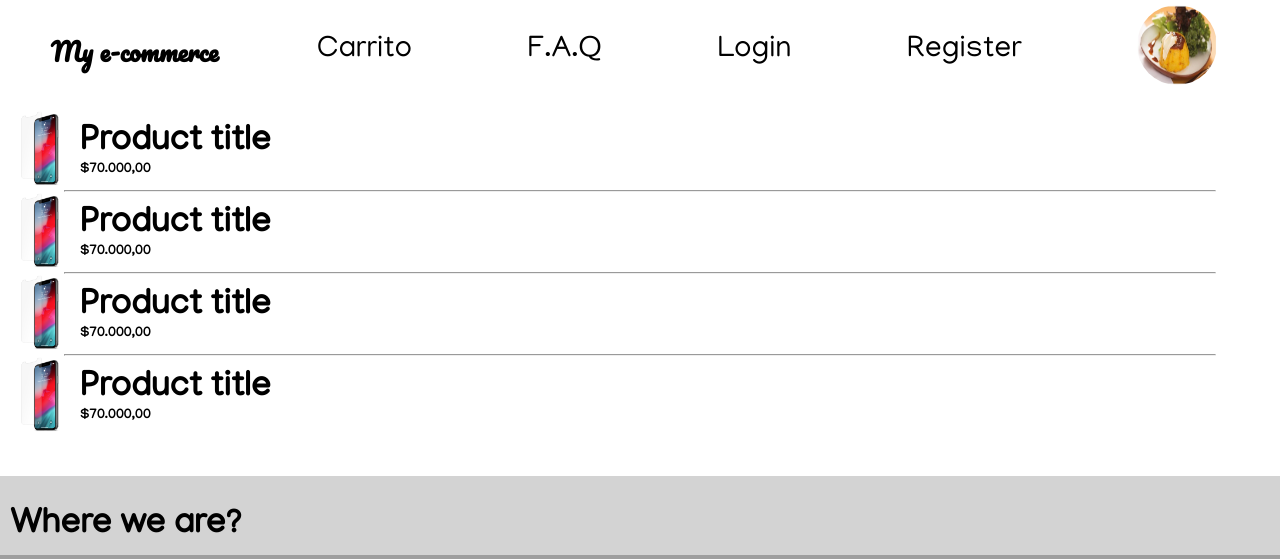
After one commit to SantiagoSequeira/ProyectoFinal, a PHP site: page /cart.html in a window 1280 px wide. The commit adds this page. Shown: the top 559 px of the page. Run offline with PHP 8.4, Linux system fonts and the light colour scheme; grey boxes are pictures that could not be loaded.

Commit message:
Pagina productos, no terminada, pop-up(ver)

```diff
--- /dev/null
+++ b/cart.html
@@ -0,0 +1,156 @@
+<!DOCTYPE html>
+<html lang="en">
+<head>
+  <meta charset="UTF-8">
+  <meta name="viewport" content="width=device-width, initial-scale=1.0">
+  <meta http-equiv="X-UA-Compatible" content="ie=edge">
+  <link href="https://fonts.googleapis.com/css?family=Manjari|Pacifico|Roboto+Slab&display=swap" rel="stylesheet">
+  <link rel="stylesheet" href="css/styles.css">
+  <title>Document</title>
+  <!-- <script type="text/javascript">
+  function show() {
+    var x = document.getElementById("pop-out");
+    var y = document.getElementById("cart");
+    if (x.style.display === "none") {
+      x.style.display = "flex";
+      y.style.filter = "blur(1px)";
+
+    } else {
+      x.style.display = "none";
+      y.style.filter = "none";
+
+    }
+    }
+  </script> -->
+</head>
+<body>
+  <div class="container" id="cart">
+    <header>
+      <nav>
+        <h1 class="titulo"><a href="index.html">My e-commerce</a></h1>
+        <ul class="header-nav">
+          <li><a href="">Carrito</a></li>
+          <li><a href="">F.A.Q</a></li>
+          <li><a href="">Login</a></li>
+          <li><a href="">Register</a></li>
+          <li><a href=""><img src="img/foto-entradas.jpg" alt="" class="img-user"></a></li>
+        </ul>
+        <div class="botonera">
+          <a href=""><ion-icon name="menu"></ion-icon></a>
+          <a href="perfil.html"><ion-icon name="person"></ion-icon></a>
+        </div>
+      </nav>
+    </header>
+    <main>
+      <ul class="item-cart-ul">
+        <li class="item-cart" onclick="//show()">
+          <div class="item-cart">
+            <img src="img/IX.jpg" alt="" class="item-cart-img">
+            <div>
+              <h3>Product title</h3>
+              <h5>$70.000,00</h5>
+            </div>
+          </div>
+        </li>
+        <hr class="line">
+        <ul class="item-cart-ul">
+          <li class="item-cart" onclick="//show()">
+            <div class="item-cart">
+              <img src="img/IX.jpg" alt="" class="item-cart-img">
+              <div>
+                <h3>Product title</h3>
+                <h5>$70.000,00</h5>
+              </div>
+            </div>
+          </li>
+          <hr class="line">
+          <ul class="item-cart-ul">
+            <li class="item-cart" onclick="//show()">
+              <div class="item-cart">
+                <img src="img/IX.jpg" alt="" class="item-cart-img">
+                <div>
+                  <h3>Product title</h3>
+                  <h5>$70.000,00</h5>
+                </div>
+              </div>
+            </li>
+            <hr class="line">
+            <ul class="item-cart-ul">
+              <li class="item-cart" onclick="//show()">
+                <div class="item-cart">
+                  <img src="img/IX.jpg" alt="" class="item-cart-img">
+                  <div>
+                    <h3>Product title</h3>
+                    <h5>$70.000,00</h5>
+                  </div>
+                </div>
+              </li>
+      </ul>
+    </main>
+
+    <footer>
+        <h2>Where we are?</h2>
+
+      <iframe src="https://www.google.com/maps/embed?pb=!1m18!1m12!1m3!1d3283.3309486515113!2d-58.3815952!3d-34.621076099999996!2m3!1f0!2f0!3f0!3m2!1i1024!2i768!4f13.1!3m3!1m2!1s0x95bccb28ea8781cb%3A0xb791570f7236c962!2sDigital%20House!5e0!3m2!1ses-419!2sar!4v1567891532406!5m2!1ses-419!2sar" width="100%" height="200" frameborder="0" style="border:0;" allowfullscreen="" class="mapa"></iframe>
+      <div class="pie-pagina">
+        <h2>Contact:</h2>
+        <ul class="footer-ul">
+          <li>
+            <a href="" class="footer-boton">
+              <ion-icon name="logo-facebook"></ion-icon>
+            </a>
+          </li>
+          <li>
+            <a href="" class="footer-boton">
+              <ion-icon name="logo-instagram"></ion-icon>
+            </a>></li>
+          <li>
+            <a href="" class="footer-boton">
+              <ion-icon name="mail"></ion-icon>
+            </a>
+          </li>
+          <li>
+            <a href="" class="footer-boton">
+              <ion-icon name="call"></ion-icon>
+            </a>
+          </li>
+        </ul>
+      </div>
+    </footer>
+  </div>
+  <!-- <div id="pop-out" class="pop-up">
+    <div class="menu">
+      <div class="close">
+        <ion-icon name="close" onclick="show()"></ion-icon>
+      </div>
+      <div class="menu-container">
+        <label for="cantidad"><h3>Cantidad:</h3></label>
+        <select name="cantidad" id="cantidad" class="cantidad">
+          <option value="">
+            1
+          </option>
+          <option value="">
+            2
+          </option>
+          <option value="">
+            3
+          </option>
+          <option value="">
+            4
+          </option>
+          <option value="">
+            5
+          </option>
+        </select>
+        <div class="menu-buttons">
+          <a href="">
+          <ion-icon name="trash" class="trash"></ion-icon>
+          Eliminar del carrito
+          </a>
+        </div>
+      </div>
+    </div>
+  </div> -->
+  <script src="https://unpkg.com/ionicons@4.5.10-0/dist/ionicons.js"></script>
+</body>
+</html>
--- a/css/styles.css
+++ b/css/styles.css
@@ -3,7 +3,6 @@
   box-sizing: border-box;
   margin: 0 ;
   padding: 0px;
-  color: #000;
   text-decoration: none;
   list-style-type: none;
 }
@@ -27,18 +27,26 @@
   border-radius: 50%;
   box-shadow: 0 8px 8px 0 rgba(0, 0, 0, 0.2), 0 6px 20px 0 rgba(0, 0, 0, 0.19);
 }
+a {
+  color: #000;
+}
 .header-nav {
   display: none;
+}
+main {
+  width: 100%;
 }
 .container {
   display: flex;
   justify-content: center;
   flex-wrap: wrap;
+  width: 100%;
 }
-main {
+nav {
   display: flex;
   flex-wrap: wrap;
   justify-content: flex-end;
+  width: 100%;
 }
 header {
   width: 100%;
@@ -48,7 +56,8 @@ header {
   font-family: Pacifico,sans-serif;
   padding-left: 5px;
   text-align: left;
-  display: inline;
+  width: 100%;
+  font-size: 35px;
 }
 .articulo {
   position: relative;
@@ -82,6 +91,14 @@ h4 {
 h2 {
   margin: 10px 0 10px 10px;
   font-family: 'Manjari';
+}
+h3 {
+  font-family: 'Manjari';
+  font-size: 35px;
+}
+h5 {
+  font-family: 'Manjari',sans-serif;
+
 }
 p {
   font-family: 'Roboto Slab';
@@ -161,6 +196,62 @@ footer {
 
 
 /* vista de carrito */
+
+.item-cart {
+  display: flex;
+  align-items: center;
+  position: relative;
+}
+.item-cart-img {
+  width: 80px;
+}
+.line{
+  width: 90%;
+  margin: 0 auto;
+}
+/*
+
+POP UP CON JAVASCRIPT
+
+.pop-up{
+  display: none;
+  position: absolute;
+  align-items: center;
+  width: 100%;
+  left: 0px;
+  top: 0;
+  height: 100%;
+  z-index: 3;
+
+}
+
+.menu {
+  height: 50%;
+  background-color: #FFF;
+  width: 100%;
+}
+.close {
+  font-size: 40px;
+  text-align: right;
+}
+.menu-container {
+  width: 80%;
+  margin: 0 auto;
+}
+.cantidad {
+  font-size: 30px;
+}
+.menu-buttons {
+  display: flex;
+  align-items: center;
+  margin-top: 50px;
+}
+.trash {
+  font-size: 40px;
+  font-family: 'Manjari';
+} */
+
+
 /* fin de vista de carrito */
 
 
@@ -283,10 +384,11 @@ footer {
     width: 20%;
   }
   .titulo {
-    font-size: 50px;
-    text-align: left;
-    width: 10%;
-    display: block;
+    font-size: 25px;
+    width: 20%;
+    display: flex;
+    align-items: center;
+    justify-content: center;
   }
   .botonera  {
     display: none;
```
Also changed, not shown: other parts of css/styles.css (+40 -2 lines), index.html (+14 -11 lines), producto.html (+45 -18 lines). Lines whose indentation alone changed are shown as unchanged.
